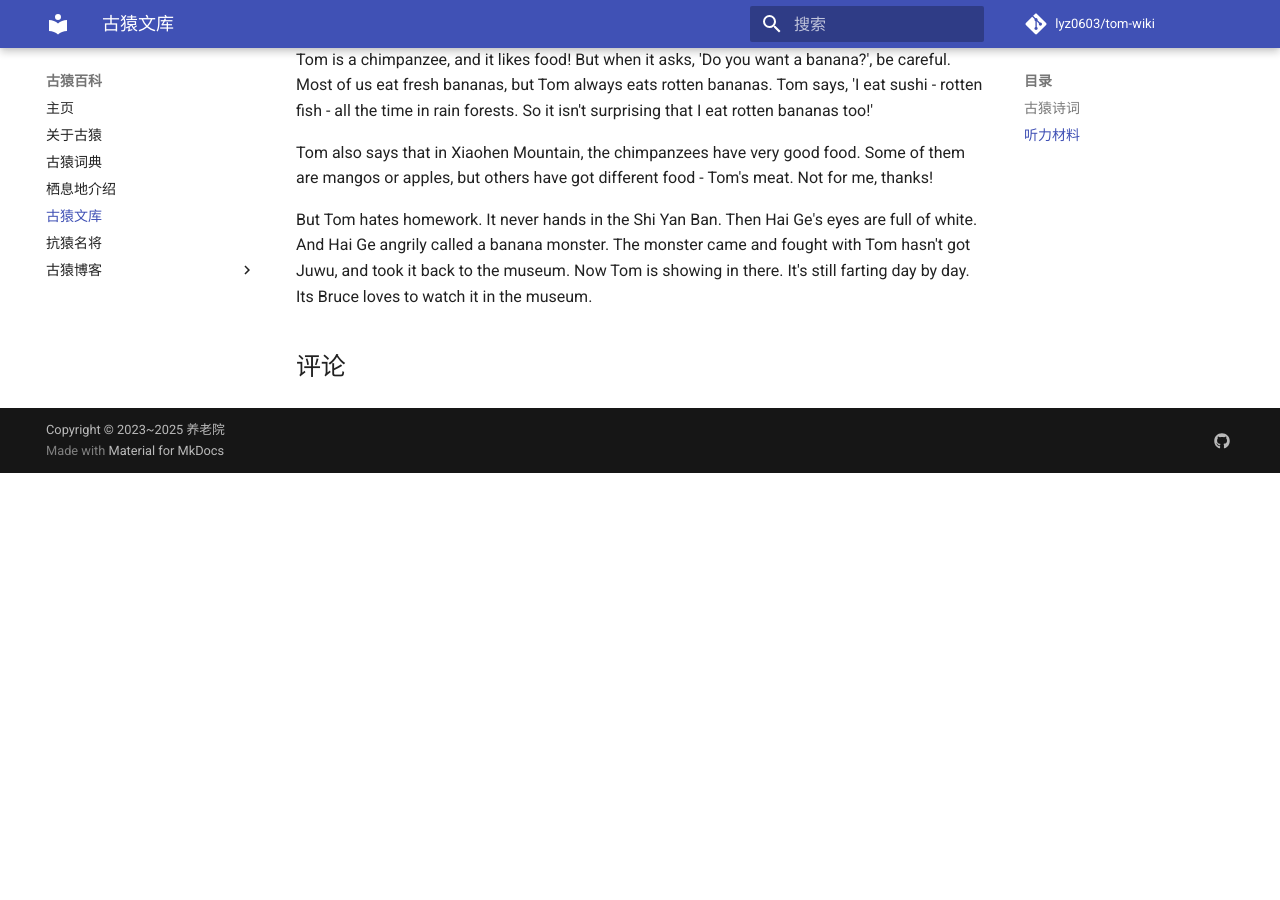
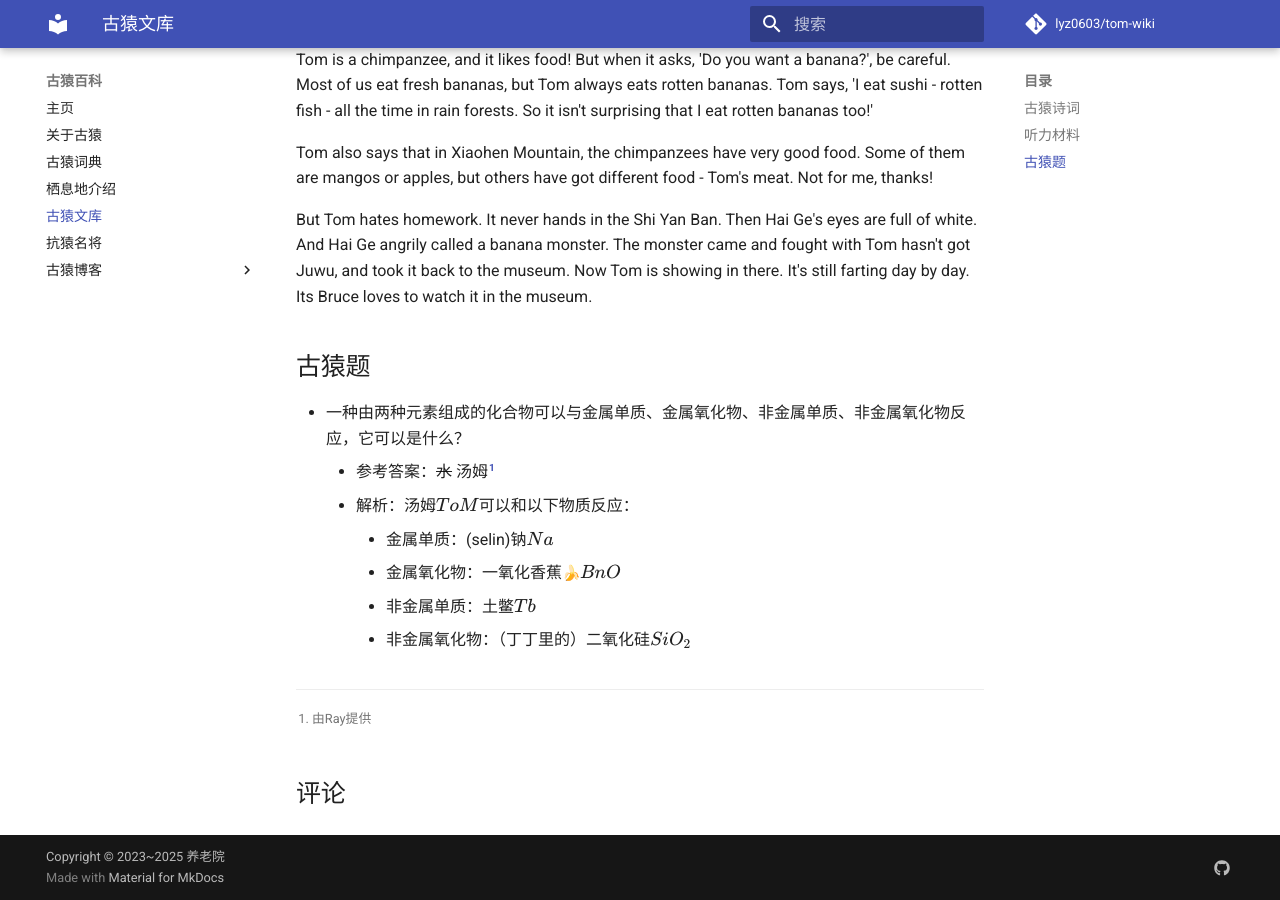
Before and after one commit to lyz0603/tom-wiki, an MkDocs documentation site: the page built from docs/docs.md, in a window 1280 px wide and 900 px high, scrolled down 1620 px. Built offline with MkDocs 1.6.1 and Material for MkDocs 9.7.7, drawn with Linux system fonts in a browser that asks for light colours; emoji names are drawn with the system emoji font; comment, search, counter and statistics services are not loaded; before the commit the page ends 2093 px from its top, so only the background shows below that.

Commit message:
古猿题

```diff
--- a/docs/docs.md
+++ b/docs/docs.md
@@ -91,3 +91,15 @@ Tom is a chimpanzee, and it likes food! But when it asks, 'Do you want a banana?
 Tom also says that in Xiaohen Mountain, the chimpanzees have very good food. Some of them are mangos or apples, but others have got different food - Tom's meat. Not for me, thanks!
 
 But Tom hates homework. It never hands in the Shi Yan Ban. Then Hai Ge's eyes are full of white. And Hai Ge angrily called a banana monster. The monster came and fought with Tom hasn't got Juwu, and took it back to the museum. Now Tom is showing in there. It's still farting day by day. Its Bruce loves to watch it in the museum.
+
+## 古猿题
+
+* 一种由两种元素组成的化合物可以与金属单质、金属氧化物、非金属单质、非金属氧化物反应，它可以是什么？
+    - 参考答案：~~水~~ 汤姆[^1]
+    - 解析：汤姆$ToM$可以和以下物质反应：
+        - 金属单质：(selin)钠$Na$
+        - 金属氧化物：一氧化香蕉:banana:$BnO$
+        - 非金属单质：土鳖$Tb$
+        - 非金属氧化物：（丁丁里的）二氧化硅$SiO_2$
+
+[^1]: 由Ray提供
```
